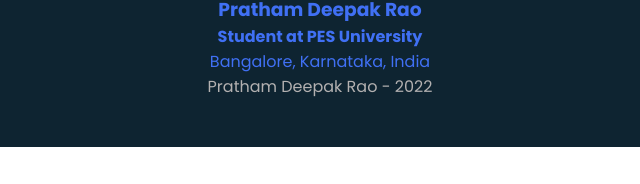
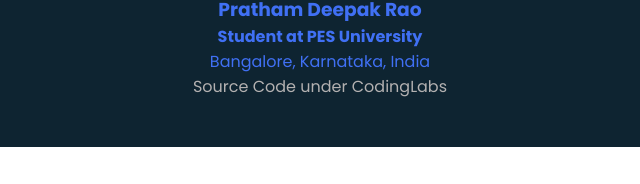
Before and after one commit to PrathamRa0/PrathamRa0.github.io, a plain HTML site: page index.html in a window 1280 px wide. Shown: the part 2957-3141 px from the top of the page, 320-960 px from the left. Drawn offline with Linux system fonts and the light colour scheme.

Commit message:
Update index.html

```diff
--- a/index.html
+++ b/index.html
@@ -207,7 +207,7 @@
           <center><h1 class="footer_title">Pratham Deepak Rao</h1>
             <span class="footer_subtitle"><b>Student at PES University</b><br>Bangalore, Karnataka, India</span></center>
 
-      <p class="footer_copy" style="color: rgb(179, 177, 177);">Pratham Deepak Rao - 2022<br>
+      <p class="footer_copy" style="color: rgb(179, 177, 177);">Source Code under CodingLabs<br>
       </p>
     </div>
   </section>
```
